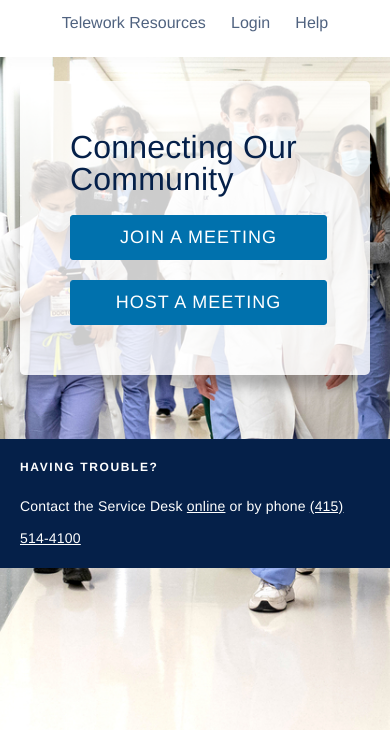
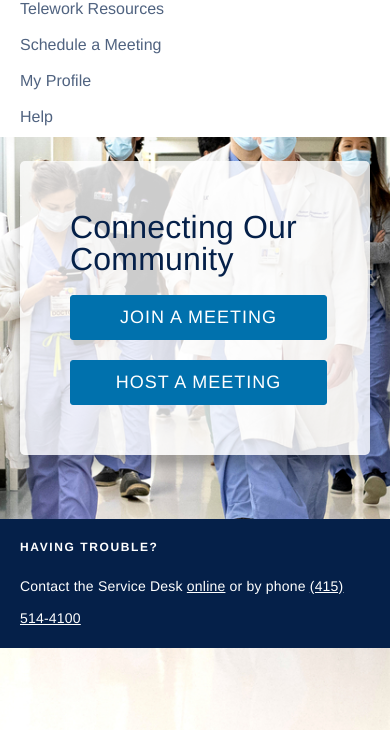
Before and after one commit to ucsf-it-webservices/zoom-landing, a plain HTML site: page index.html in a window 390 px wide. Shown: the part 114-844 px from the top of the page. Drawn offline with Linux system fonts and the light colour scheme.

Commit message:
Round 2 of updates: Replaced Login with My Profile, added Schedule a Meeting; reworked breakpoints

```diff
--- a/index.html
+++ b/index.html
@@ -100,17 +100,15 @@
 
 		#block-ucsf-main-menu {
 			padding: 0;
-			text-align: center;
 		}
 
-		#block-ucsf-main-menu li, .main-content li {
-			display: inline-block;
+		#block-ucsf-main-menu li {
+			display: block;
 			padding: 0;
 			margin: 0;
 		}
 
 		#block-ucsf-main-menu li a {
-			line-height: 60px;
 			letter-spacing: 0;
 			text-decoration: none;
 			border-bottom: none;
@@ -119,9 +117,9 @@
 			font-size: 16px;
 			text-transform: none;
 			position: relative;
-			width: auto;
+			width: 100%;
 			font-weight: 500;
-			margin: 0 0 0 20px;
+			margin: 0;
 			padding-bottom: 4px;
 			-webkit-transition: 0.3s cubic-bezier(0.77,0,0.175,1) line-height;
 			transition: 0.3s cubic-bezier(0.77,0,0.175,1) line-height;
@@ -215,6 +213,22 @@
 		}
 
 		@media only screen and (min-width: 550px) {
+			#block-ucsf-main-menu {
+				text-align: center;
+			}
+
+			#block-ucsf-main-menu li {
+				display: inline-block;
+			}
+
+			#block-ucsf-main-menu li a {
+				line-height: 60px;
+				margin: 0 0 0 20px;
+				width: auto;
+			}
+		}
+
+		@media only screen and (min-width: 750px) {
 			body {
 				height: 100%;
 			}
@@ -251,7 +265,7 @@
 			}
 		}
 
-		@media only screen and (min-width: 768px) {
+		@media only screen and (min-width: 850px) {
 			.header--logo {
 				width: 250px;
 			}
@@ -286,7 +300,10 @@
                 <a href="https://coronavirus.ucsf.edu/telework">Telework Resources</a>
 							</li>
               <li>
-                <a href="https://ucsf.zoom.us/signin">Login</a>
+                <a href="https://ucsf.zoom.us/meeting/schedule">Schedule a Meeting</a>
+							</li>
+							<li>
+                <a href="https://ucsf.zoom.us/profile">My Profile</a>
 							</li>
 							<li>
                 <a class="" href="https://it.ucsf.edu/services/zoom-web-conferencing">Help</a>
```
